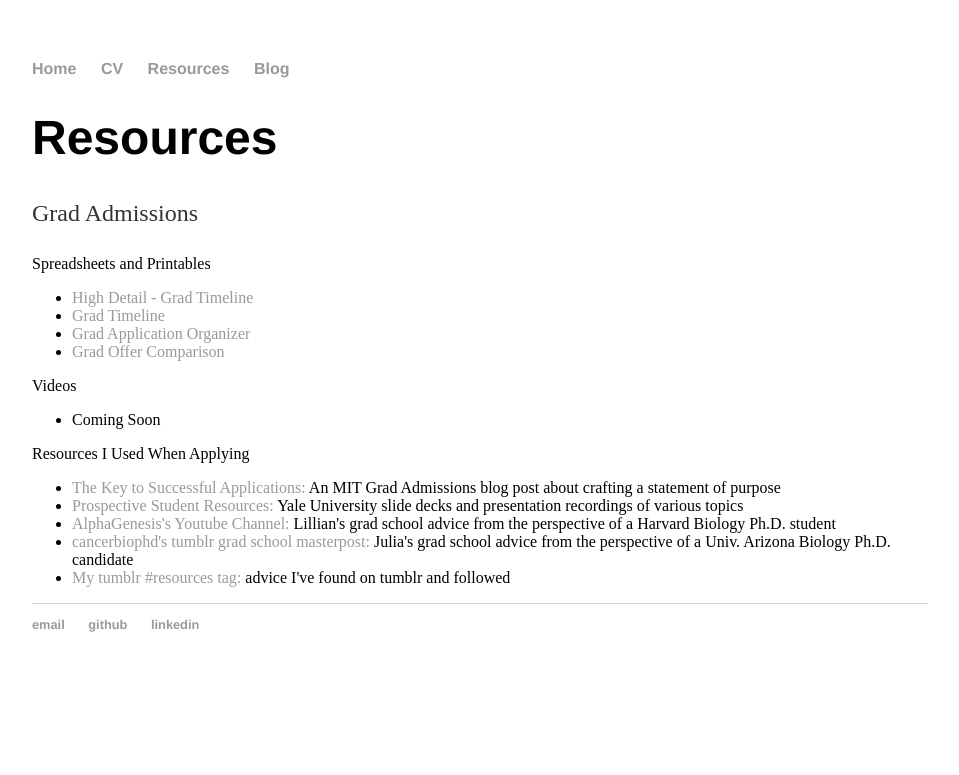
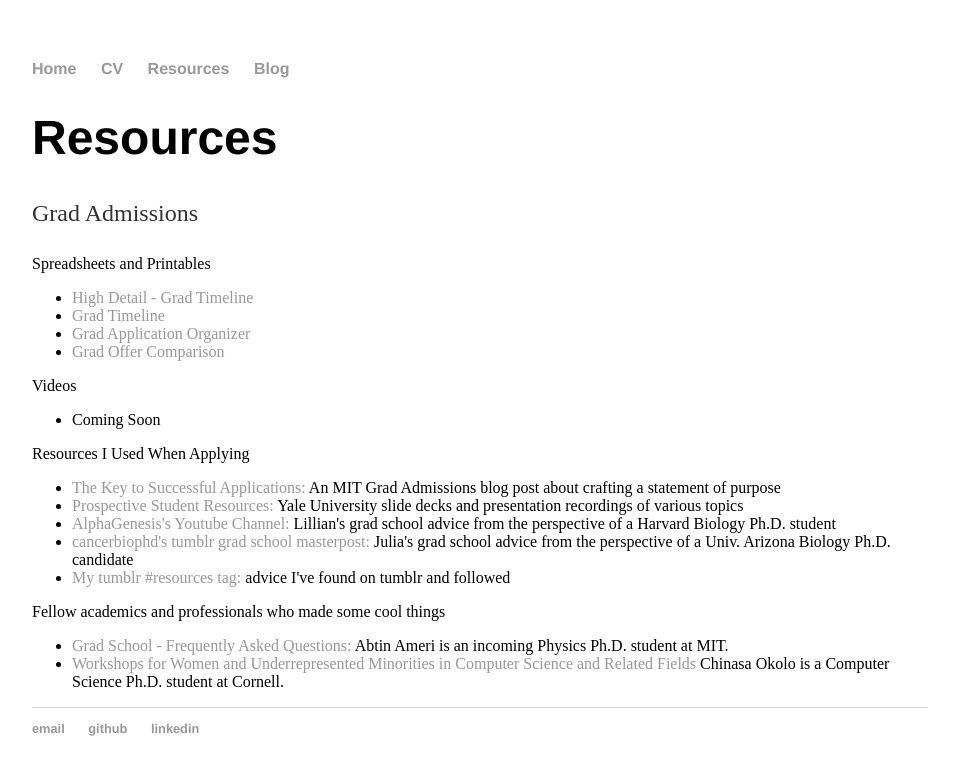
Before and after one commit to ggenszler/ggenszler.github.io, a Jekyll site: the page built from grad/index.html, in a window 1280 px wide. Shown: the top 775 px of the page, without its empty margins (160-1119 px from the left). Built offline with Jekyll 4.4.1, drawn with Linux system fonts in a browser that asks for light colours.

Commit message:
Update index.html

```diff
--- a/grad/index.html
+++ b/grad/index.html
@@ -29,3 +29,10 @@
 	<li><a href="https://cancerbiophd.tumblr.com/post/170048666670/masterpost-applying-to-grad-school">cancerbiophd's tumblr grad school masterpost: </a>Julia's grad school advice from the perspective of a Univ. Arizona Biology Ph.D. candidate</li>
 	<li><a href="https://astrodynamics-tiger-cub.tumblr.com/tagged/resources">My tumblr #resources tag: </a>advice I've found on tumblr and followed</li>
 </ul>
+
+Fellow academics and professionals who made some cool things
+<ul>
+	<li><a href="https://docs.google.com/document/d/1jG8CuTXRWD_L6svqiGrbNekWN9twdX0rFXiPRNJBtnM/edit">Grad School - Frequently Asked Questions: </a>Abtin Ameri is an incoming Physics Ph.D. student at MIT.</li>
+	<li><a href="https://github.com/chinasaokolo/csWorkshops">Workshops for Women and Underrepresented Minorities in Computer Science and Related Fields </a>Chinasa Okolo is a Computer Science Ph.D. student at Cornell.</li>
+
+</ul>
```
